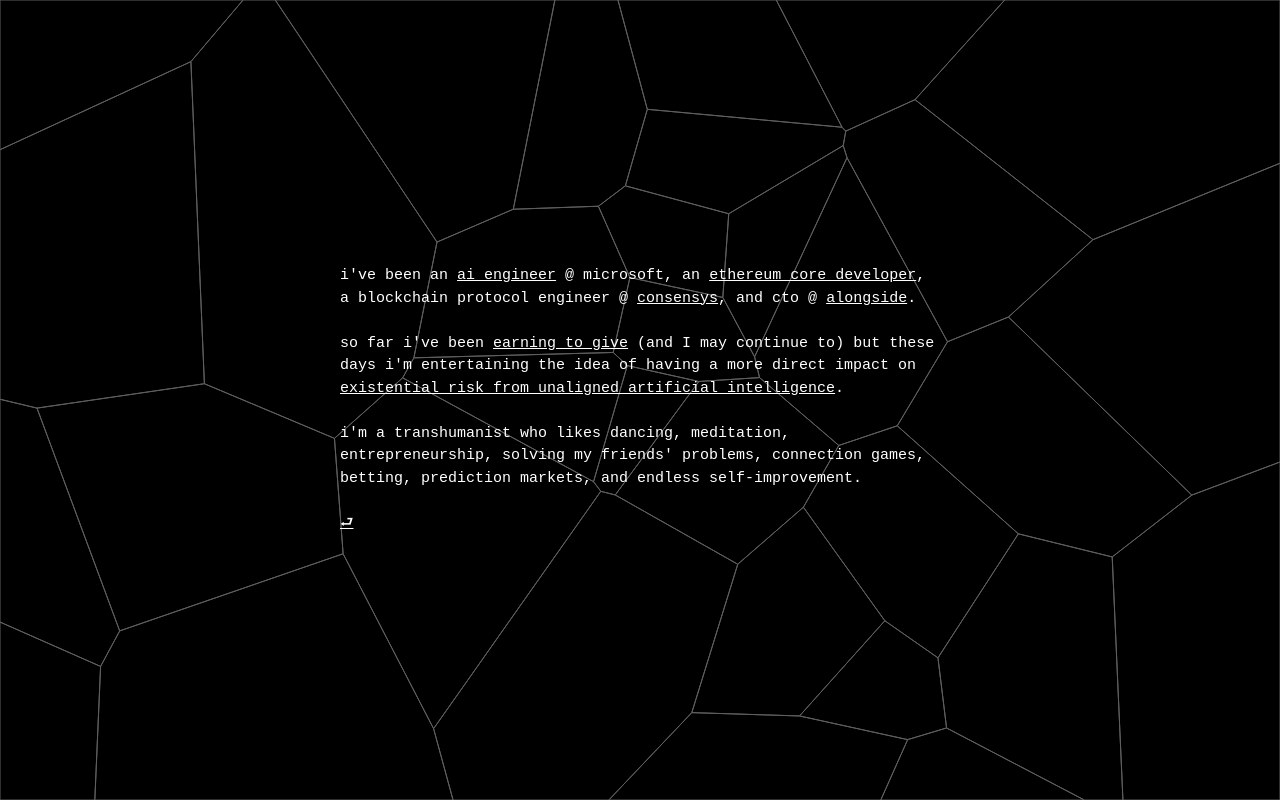
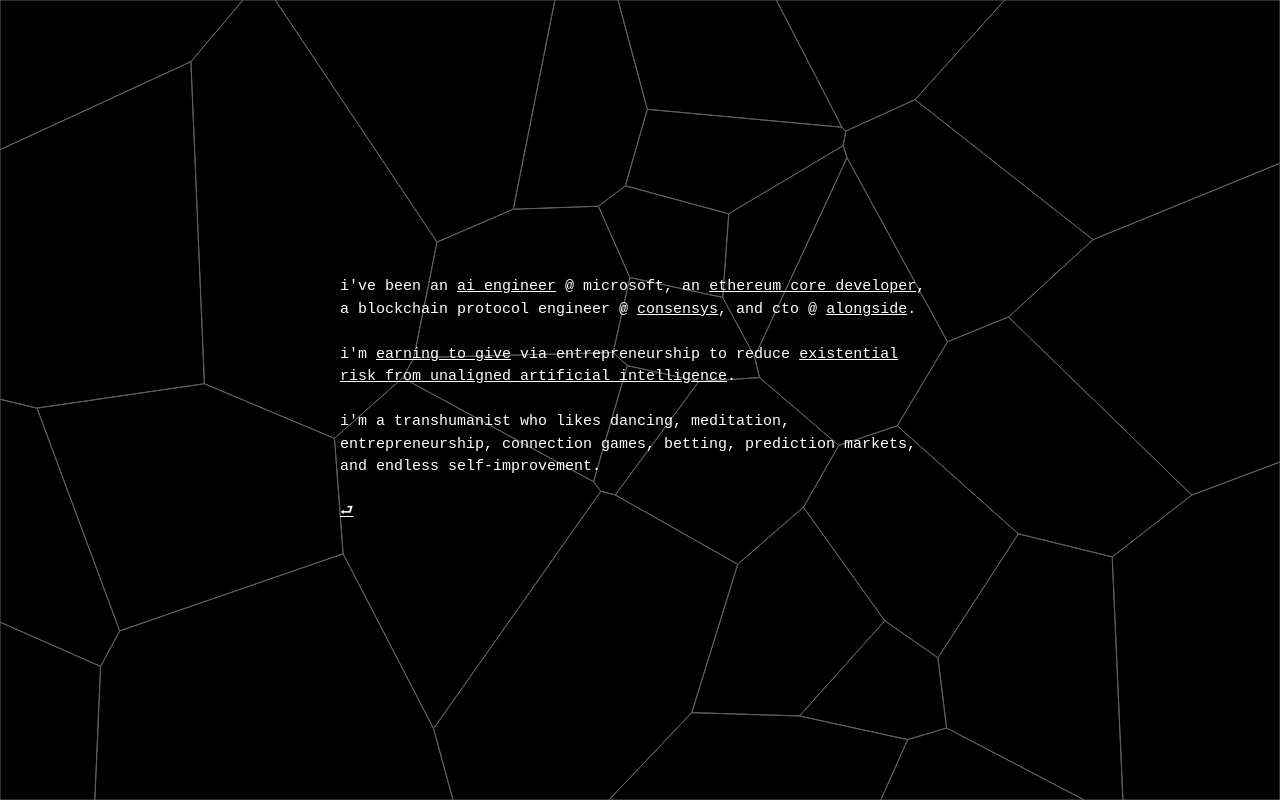
Before and after one commit to RatanRSur/rai.dev, a Next.js app: page /about in a window 1280 px wide. Built offline with nearby package versions, Linux system fonts and the light colour scheme.

Commit message:
update about

```diff
--- a/app/about/page.tsx
+++ b/app/about/page.tsx
@@ -24,15 +24,14 @@ export default function About() {
           </a>
           .<br></br>
           <br></br>
-          so far i've been{" "}
+          i'm{" "}
           <a
             target="_blank"
             href="https://80000hours.org/articles/earning-to-give/#what-is-earning-to-give"
           >
             earning to give
           </a>{" "}
-          (and I may continue to) but these days i'm entertaining the idea of
-          having a more direct impact on{" "}
+          via entrepreneurship to reduce{" "}
           <a
             target="_blank"
             href="https://80000hours.org/problem-profiles/artificial-intelligence/"
@@ -44,8 +43,8 @@ export default function About() {
         <br></br>
         <p>
           i'm a transhumanist who likes dancing, meditation, entrepreneurship,
-          solving my friends' problems, connection games, betting, prediction
-          markets, and endless self-improvement.
+          connection games, betting, prediction markets, and endless
+          self-improvement.
         </p>
         <br></br>
         <p>
```
